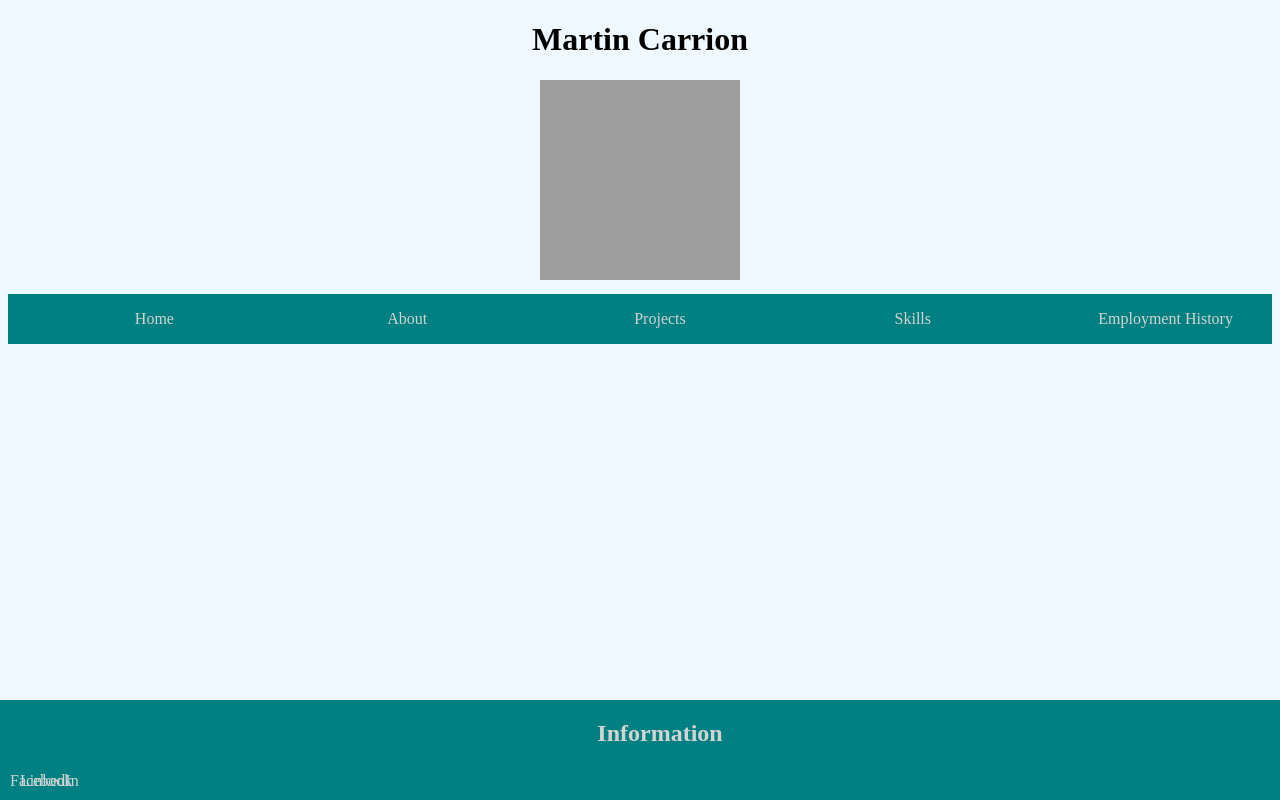
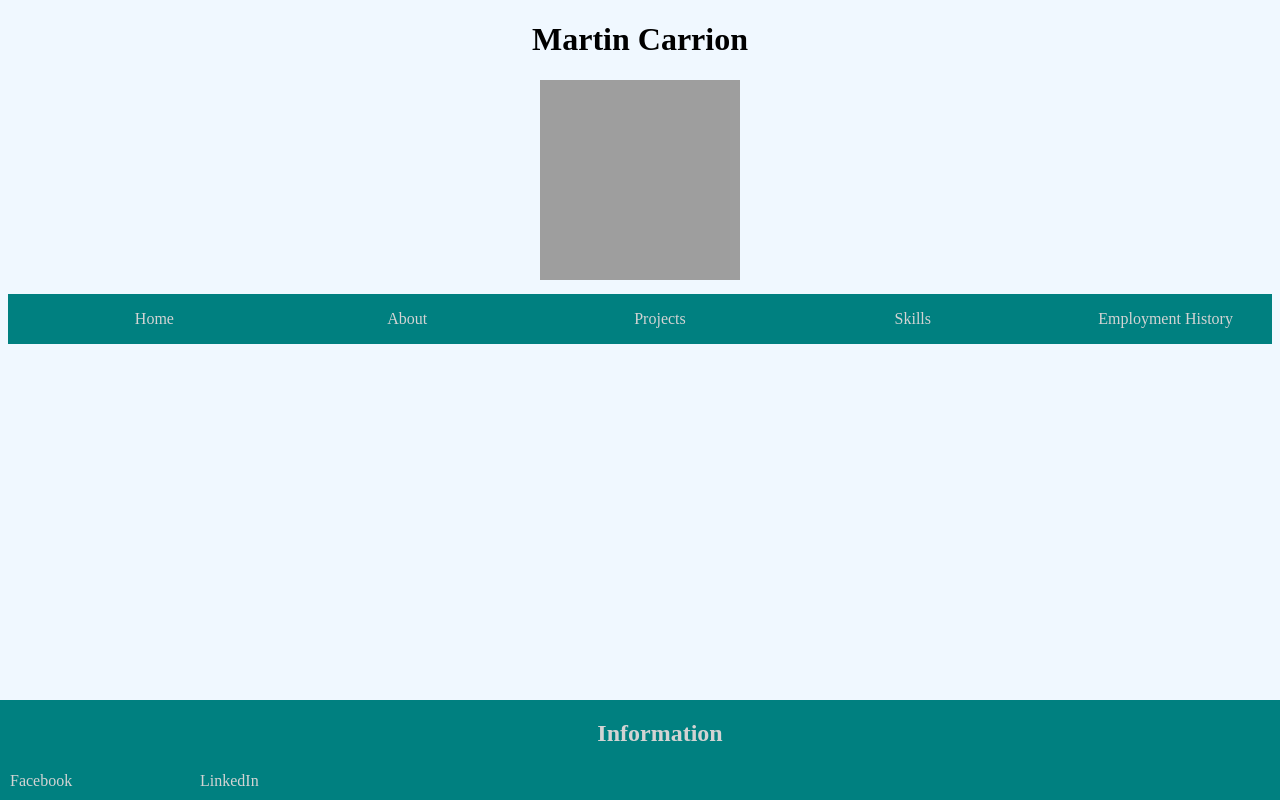
Before and after one commit to MartinCarrion/MartinCarrion.github.io, a plain HTML site: page index.html in a window 1280 px wide. Drawn offline with Linux system fonts and the light colour scheme; grey boxes are pictures that could not be loaded.

Commit message:
Changes For Now

```diff
--- a/style.css
+++ b/style.css
@@ -163,5 +163,5 @@ h1{
 .LinkedIn{
     position:absolute;
     bottom:10px;
-    left:20px;
+    left:200px;
 }
```
